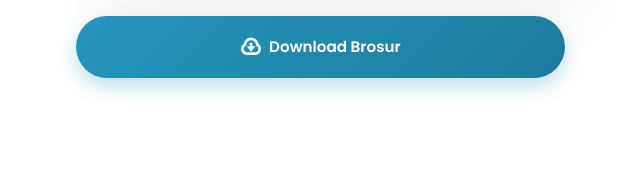
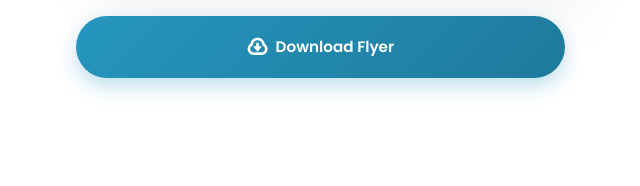
Before and after one commit to farisalarkan03/pptqalutrujjah, a plain HTML site: page index.html in a window 1280 px wide. Shown: the part 764-950 px from the top of the page, 625-1265 px from the left. Drawn offline with nearby package versions, Linux system fonts and the light colour scheme.

Commit message:
Change download button from Brosur to Flyer and link to gambar1.jpeg

```diff
--- a/index.html
+++ b/index.html
@@ -80,10 +80,10 @@
                 </div>
                 <div class="hero-img" data-aos="zoom-in" data-aos-delay="200">
                     <img src="img/gambar1.jpeg" alt="Pondok Pesantren Al-Utrujjah" class="img-fluid">
-                    <a href="img/brosur.pdf" download="Brosur-PPTQ-Al-Utrujjah.pdf" class="btn-download-brosur"
+                    <a href="img/gambar1.jpeg" download="Flyer-PPTQ-Al-Utrujjah.jpeg" class="btn-download-brosur"
                         data-aos="fade-up" data-aos-delay="400">
                         <i class="ri-download-cloud-line"></i>
-                        <span>Download Brosur</span>
+                        <span>Download Flyer</span>
                     </a>
                 </div>
             </div>
```
